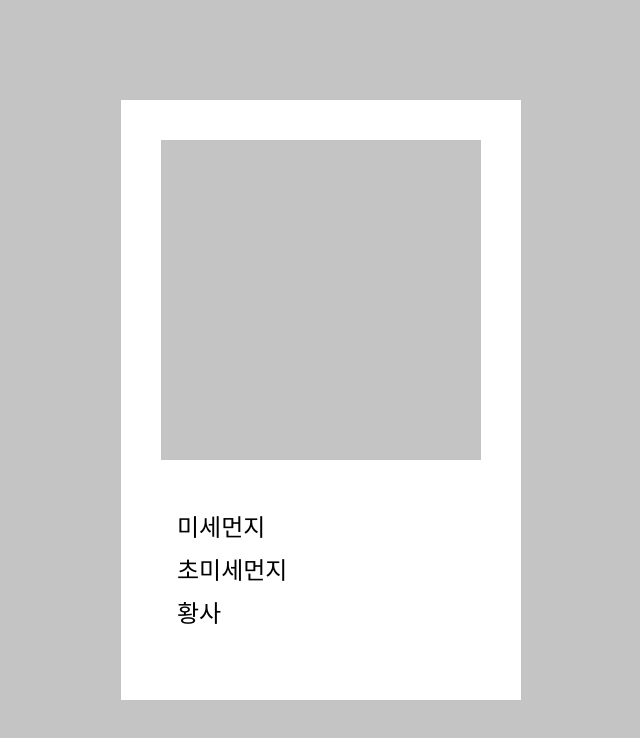
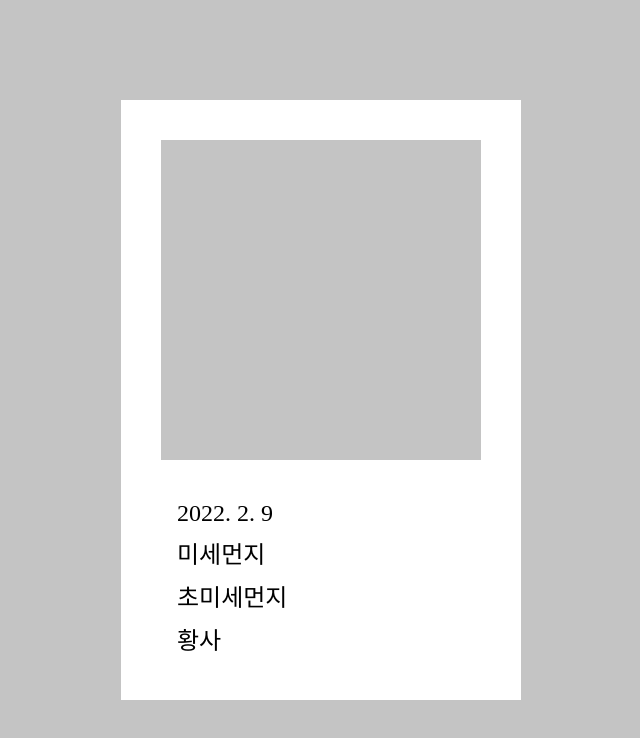
Before and after one commit to sibiwol/air-quality-in-porlaroids, a plain HTML site: page index.html in a window 1280 px wide. Shown: the whole page, without its empty margins (319-959 px from the left). Drawn offline with Linux system fonts and the light colour scheme; a web font is replaced by a local one.

Commit message:
js. 날짜 정보 가져옴

```diff
--- a/index.html
+++ b/index.html
@@ -8,6 +8,7 @@
   <link rel="icon" type="image/x-icon" href="./images/polaroid-g39615198e_640-removebg-preview.png">
   <meta />
   <link rel="stylesheet" href="style.css">
+  <script src="main.js" defer></script>
 </head>
 <body>
   <div class="polaroid">
--- a/main.js
+++ b/main.js
@@ -0,0 +1,9 @@
+'use strict'
+
+// 날짜 가져오기
+const today= document.querySelector('.date')
+let year = new Date().getFullYear()
+let month = new Date().getMonth()
+let date = new Date().getDate()
+
+today.innerHTML=`${year}. ${month + 1}. ${date}`
```
